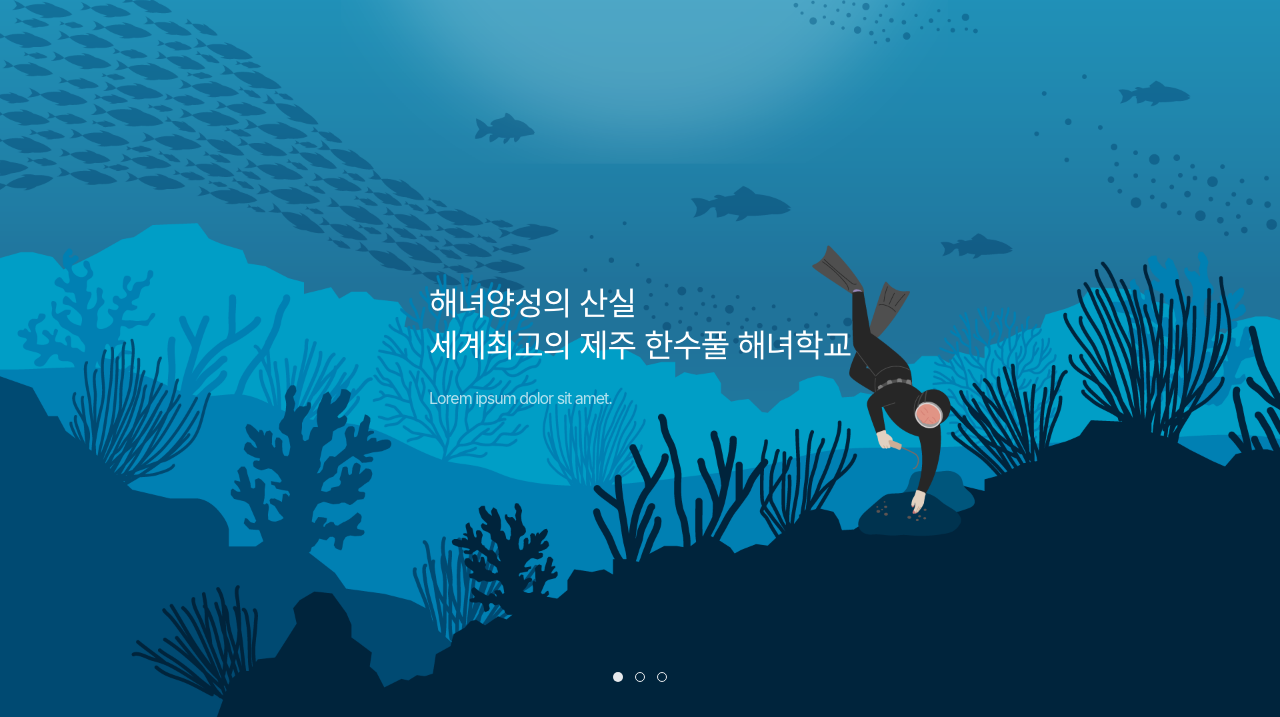
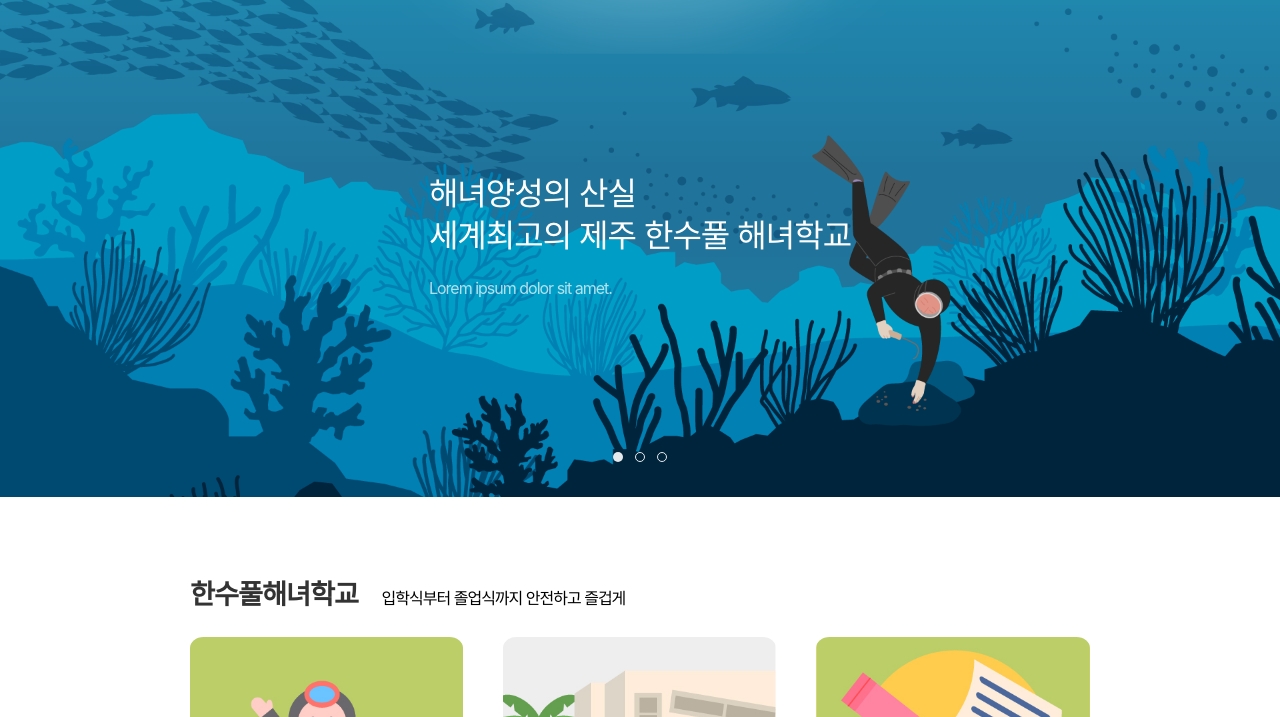
Before and after one commit to auspic7/hnschool, a plain HTML site: page index.html in a window 1280 px wide. Shown: the part 83-800 px from the top of the page. Drawn offline with nearby package versions, Linux system fonts and the light colour scheme.

Commit message:
Responsive fix

```diff
--- a/index.html
+++ b/index.html
@@ -23,6 +23,17 @@
 
       p.uk-text-small {
         margin: 5px auto;
+      }
+
+      /* Set max height of the carousel */
+      .uk-slider-items {
+        max-height: 500px;
+      }
+
+      .uk-panel {
+        max-height: 500px;
+        display: flex;
+        align-items: center;
       }
 
       body {
@@ -89,7 +100,7 @@
     </div>
 
     <!-- CAROUSEL -->
-    <div class="uk-position-relative uk-visible-toggle uk-light" tabindex="-1" uk-slider >
+    <div class="uk-position-relative uk-visible-toggle uk-light" tabindex="-1" uk-slider>
       <ul class="uk-slider-items uk-grid">
         <li class="uk-width-1-1">
           <div class="uk-panel">
```
